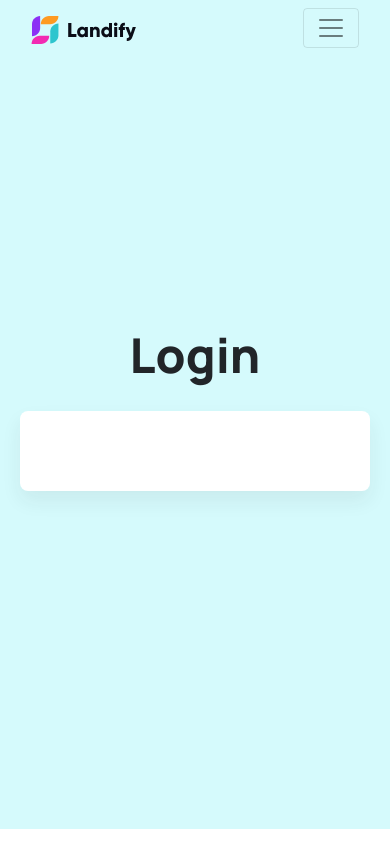
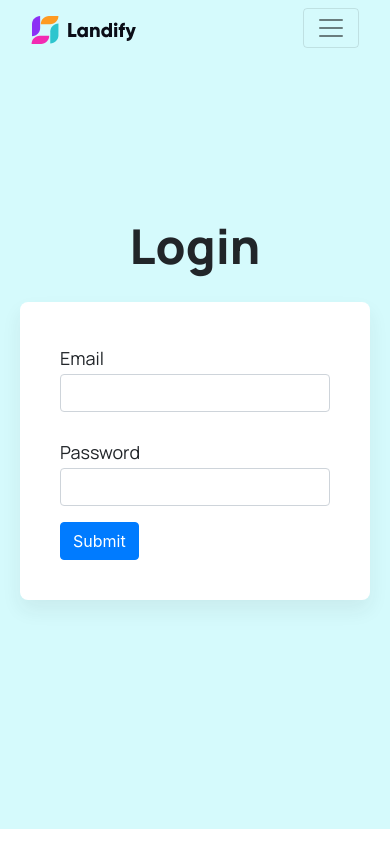
Before and after one commit to TanvirMahin24/Cover-Generator, a React (Create React App) app in the folder client/: page /login in a window 390 px wide. Shown: the top 844 px of the page. Built offline with nearby package versions, Linux system fonts and the light colour scheme.

Commit message:
Login view done without responsive

```diff
--- a/client/src/Components/Login/Form/index.js
+++ /dev/null
@@ -1,3 +0,0 @@
-import Form from "./Form";
-
-export { Form };
--- a/client/src/Components/Login/Login.js
+++ b/client/src/Components/Login/Login.js
@@ -1,6 +1,7 @@
 import React from "react";
 import { Card, Col, Container, Form, Row } from "react-bootstrap";
 import DarkSidebar from "../DarkSidebar/DarkSidebar";
+import { LoginForm } from "./LoginForm";
 import styles from "./Login.module.css";
 
 const Login = () => {
@@ -12,7 +13,7 @@ const Login = () => {
           <Col className="">
             <Card className={styles.login__card}>
               <Card.Body>
-                <Form />
+                <LoginForm />
               </Card.Body>
             </Card>
           </Col>
--- /dev/null
+++ b/client/src/Components/Login/LoginForm/LoginForm.js
@@ -0,0 +1,58 @@
+import React from "react";
+import { Formik, Form, Field } from "formik";
+import * as Yup from "yup";
+
+const LoginForm = () => {
+  const onSubmitHandeler = (values) => {
+    //LOGIN POST ACTION CALL
+    console.log(values);
+  };
+
+  const SignupSchema = Yup.object().shape({
+    password: Yup.string().required("Please Provide Password"),
+    email: Yup.string().email("Invalid email").required("Email is Required"),
+  });
+  return (
+    <Formik
+      initialValues={{
+        password: "",
+        email: "",
+      }}
+      validationSchema={SignupSchema}
+      onSubmit={(values) => onSubmitHandeler(values)}
+    >
+      {({ errors, touched }) => (
+        <Form>
+          <span className="d-block lead__1">Email</span>
+          <Field
+            name="email"
+            type="email"
+            className={`form-control ${
+              errors.email && touched.email ? "error" : " "
+            }`}
+          />
+          {errors.email && touched.email ? (
+            <div className="text-danger">{errors.email}</div>
+          ) : null}
+          <span className="d-block lead__1 pt-4">Password</span>
+          <Field
+            name="password"
+            type="password"
+            className={`form-control ${
+              errors.password && touched.password ? "error" : " "
+            }`}
+          />
+          {errors.password && touched.password ? (
+            <div className="text-danger">{errors.password}</div>
+          ) : null}
+
+          <button className="btn btn-primary mt-3" type="submit">
+            Submit
+          </button>
+        </Form>
+      )}
+    </Formik>
+  );
+};
+
+export default LoginForm;
--- /dev/null
+++ b/client/src/Components/Login/LoginForm/index.js
@@ -0,0 +1,3 @@
+import LoginForm from "./LoginForm";
+
+export { LoginForm };
--- a/client/src/Views/NotFound/NotFound.js
+++ b/client/src/Views/NotFound/NotFound.js
@@ -1,6 +1,5 @@
 import React from "react";
 import { Navbar } from "../../Components/Navbar";
-import { Hero } from "../../Components/Hero";
 import { Footer } from "../../Components/Footer";
 import { Error } from "../../Components/Error";
 
--- a/client/src/index.css
+++ b/client/src/index.css
@@ -108,3 +108,7 @@ code {
   font-size: 18px;
   line-height: 28px;
 }
+
+.form-control.error {
+  border: 2px solid #ff6565 !important;
+}
```
Also changed, not shown: client/src/Components/Login/Form/Form.js (deleted, +0 -41 lines).
